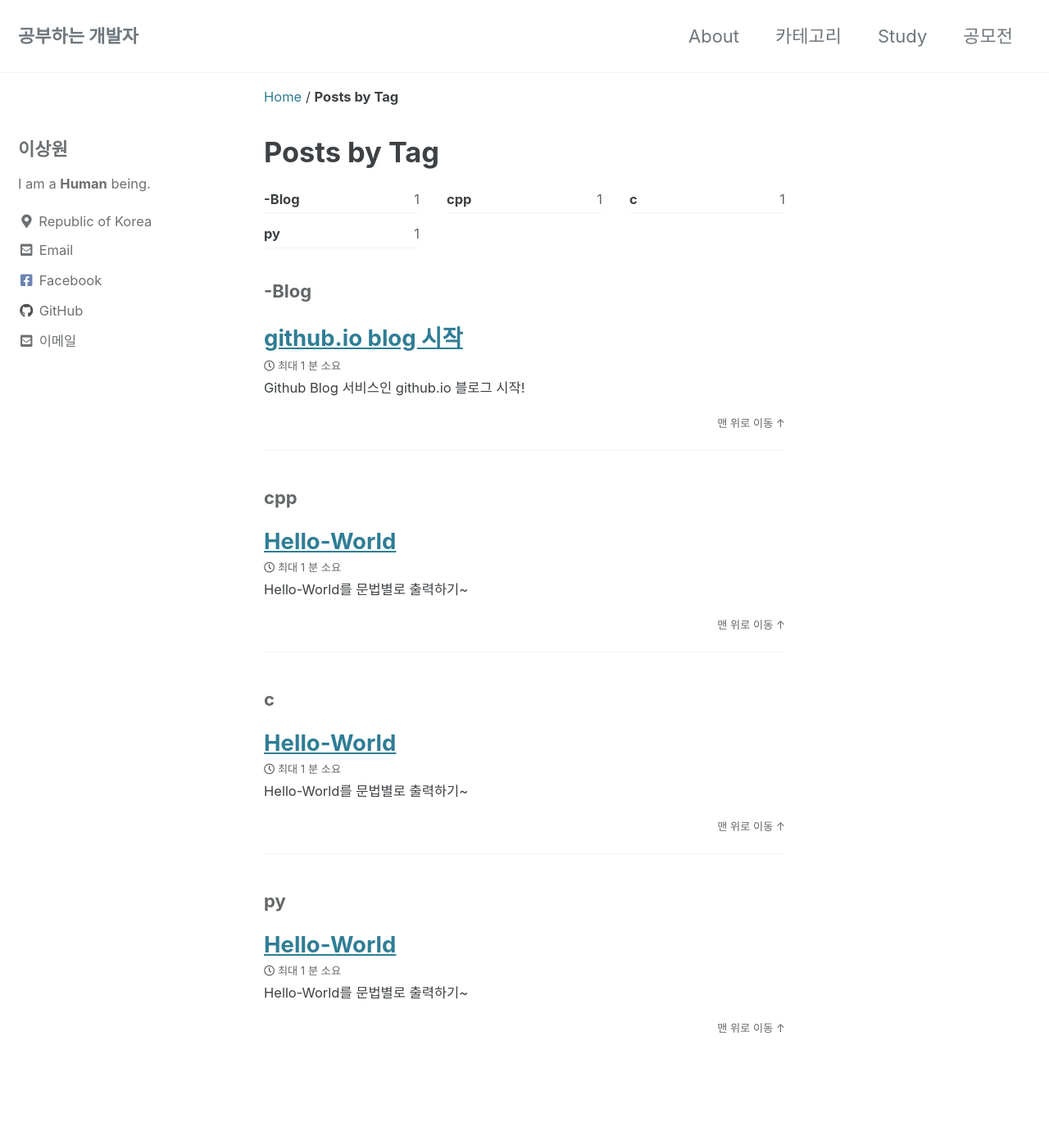
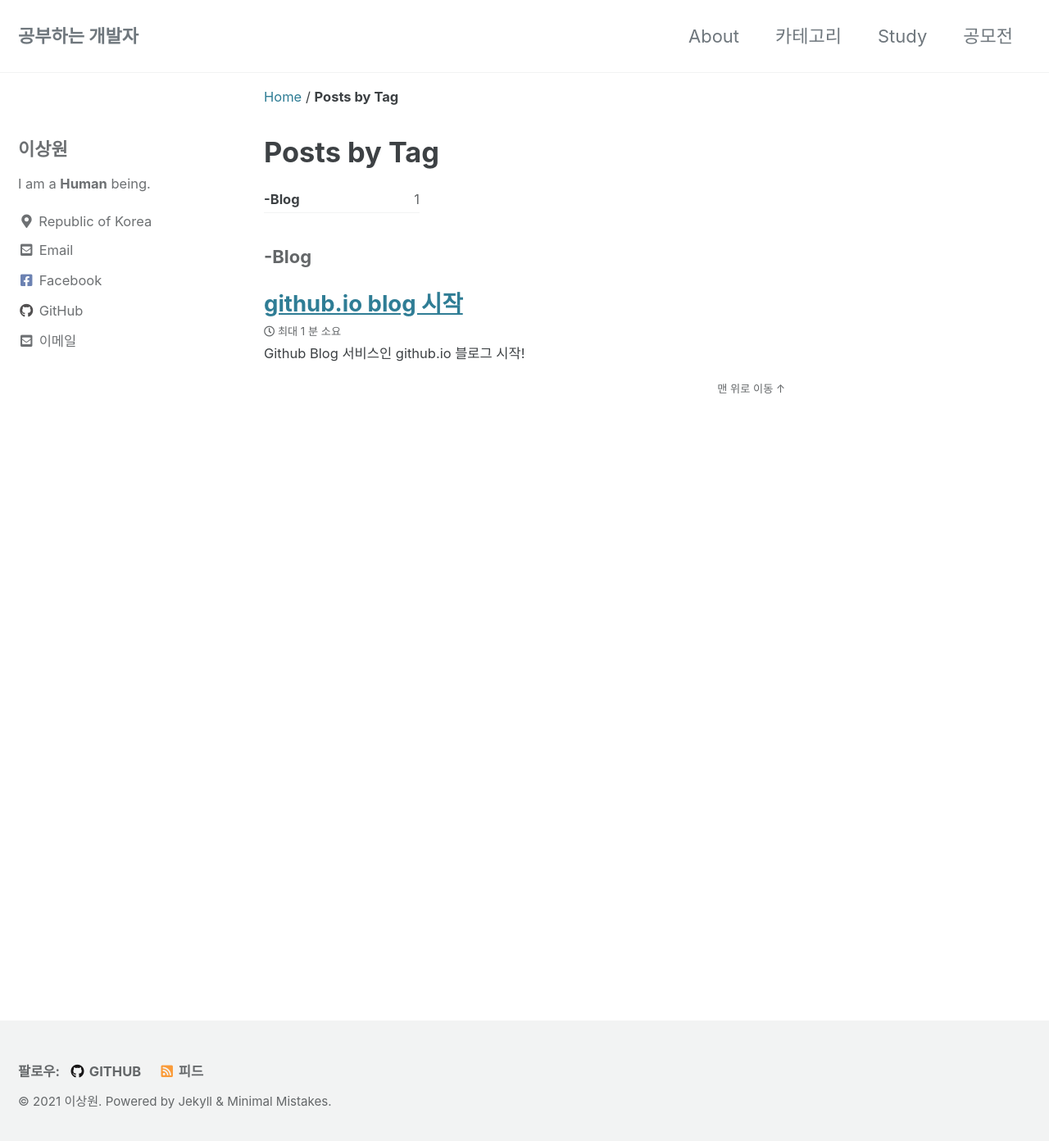
Before and after one commit to 97tkddnjs/97tkddnjs.github.io, a Jekyll site: the page built from _pages/tag-archive.md, in a window 1280 px wide and 1400 px high. Shown: the top 1392 px of the window at 82% size. Built offline with Jekyll 4.4.1, drawn with Linux system fonts in a browser that asks for light colours; cached includes are drawn as plain includes; comment, search, counter and statistics services are not loaded.

````diff
--- a/Gemfile
+++ b/Gemfile
@@ -1,5 +1,4 @@
 source "https://rubygems.org"
-gemspec
 
-gem 'jekyll-admin', group: :jekyll_plugins
-gem 'jekyll-sitemap'
+gem "github-pages", group: :jekyll_plugins
+gem "jekyll-include-cache", group: :jekyll_plugins
--- a/_config.yml
+++ b/_config.yml
@@ -287,3 +287,8 @@ defaults:
     values:
       layout: single
       author_profile: true
+      read_time: true
+      comments:  true #댓글 사용할 것임!
+      share: true
+      toc : true
+      related: true
--- a/_posts/2021-02-25-hello-world.md
+++ /dev/null
@@ -1,50 +0,0 @@
----
-title:  "Hello-World"
-excerpt: "Hello-World를 문법별로 출력하기~"
-
-toc: true
-toc_sticky: true
-toc_label: 목차
-
-comments: true
-
-categories:
-  - Study
-
-tags:
-  - cpp
-  - c
-  - py
-last_modified_at: 2021-02-28
----
-
-## 1. CPP로 Hello World 출력~
-
-```cpp
-#include<iostream>
-using namespace std;
-int main()
-{
-  cout<<"Hello World";
-  return 0;
-}
-
-```
-
-## 2. C로 Hello World 출력~
-
-```c
-#include<stdio.h>
-int main()
-{
-  printf("Hello World");
-  return 0;
-}
-```
-
-## 2. python으로 Hello World 출력~
-
-```python
-print("Hello World")
-
-```
--- a/assets/css/main.scss
+++ b/assets/css/main.scss
@@ -1,5 +1,7 @@
 ---
-# Only the main Sass file needs front matter (the dashes are enough)
+
+#Only the main Sass file needs front matter (the dashes are enough)
+
 ---
 
 @charset "utf-8";
````
Also changed, not shown: _pages/Baekjoon_solutionn/1919.md (added, +69 -0 lines), _pages/Baekjoon_solutionn/3273.md (added, +16 -0 lines), _pages/panda_series/panda_1.md (+3 -3 lines), _posts/2021-03-11-Baekjoon.md (+21 -0 lines).
